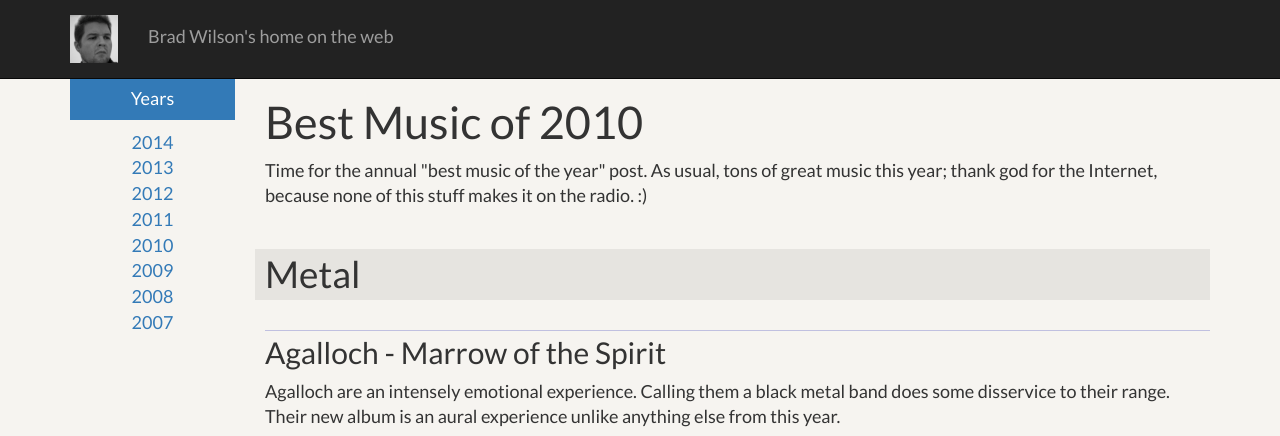
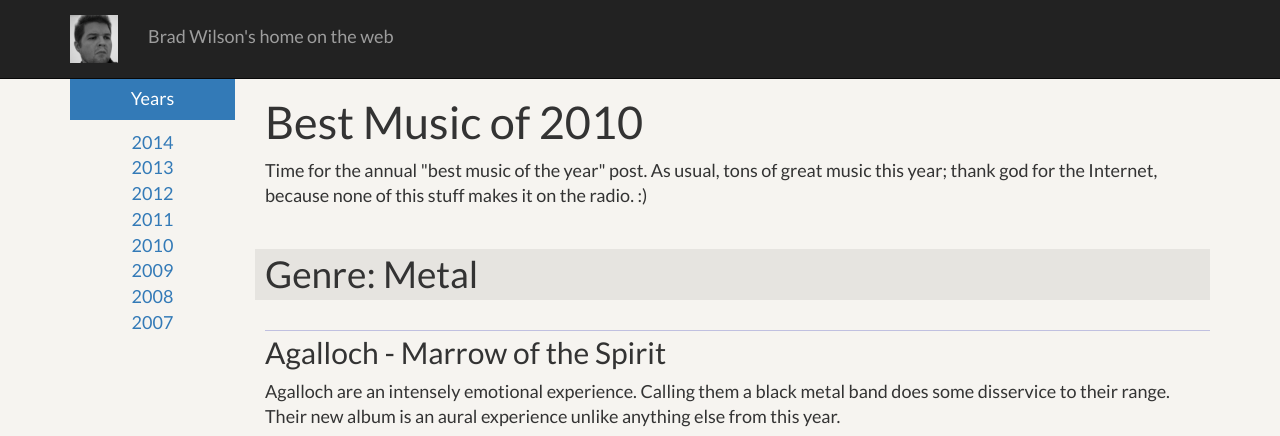
Before and after one commit to bradwilson/bradwilson.github.io, a Jekyll site: the page built from music/2010.html, in a window 1280 px wide and 900 px high, cut to the strip 0-436 px from the top of the window. Built offline with Jekyll 4.4.1, drawn with Linux system fonts in a browser that asks for light colours; nearby versions of some CDN libraries; some of the changed text lies outside the part shown.

Commit message:
Standardize on Genre title for music H2s

```diff
--- a/music/2009.html
+++ b/music/2009.html
@@ -11,13 +11,13 @@ title: 2009 &laquo; Music &laquo; Brad Wilson
   best are after the jump. Enjoy!
 </p>
 
-<h2>Alternative</h2>
+<h2>Genre: Alternative</h2>
 
 <h3>Alice in Chains –  Black Gives Way To Blue</h3>
 
 <p><iframe width="560" height="315" src="http://www.youtube.com/embed/SBcADQziQWY?rel=0" frameborder="0"></iframe></p>
 
-<h2>Metal / Rock</h2>
+<h2>Genre: Metal / Rock</h2>
 
 <h3>Baroness – Blue Record</h3>
 <p><iframe width="560" height="315" src="http://www.youtube.com/embed/8qii59-7JAM?rel=0" frameborder="0"></iframe></p>
@@ -58,7 +58,7 @@ title: 2009 &laquo; Music &laquo; Brad Wilson
 <h3>Shadows Fall – Retribution</h3>
 <p><iframe width="560" height="315" src="http://www.youtube.com/embed/Nbe3eQmp3mQ?rel=0" frameborder="0"></iframe></p>
 
-<h2>Progressive</h2>
+<h2>Genre: Progressive</h2>
 
 <h3>Katatonia – Night is the New Day</h3>
 <p><iframe width="560" height="315" src="http://www.youtube.com/embed/81f9WRTho0w?rel=0" frameborder="0"></iframe></p>
--- a/music/2010.html
+++ b/music/2010.html
@@ -11,7 +11,7 @@ title: 2010 &laquo; Music &laquo; Brad Wilson
   it on the radio. :)
 </p>
 
-<h2>Metal</h2>
+<h2>Genre: Metal</h2>
 
 <h3>Agalloch - Marrow of the Spirit</h3>
 
@@ -79,7 +79,7 @@ title: 2010 &laquo; Music &laquo; Brad Wilson
 
 <p><iframe width="560" height="315" src="http://www.youtube.com/embed/qdy2uk-GqFM?rel=0" frameborder="0"></iframe></p>
 
-<h2>Everything Else</h2>
+<h2>Genre: Everything Else</h2>
 
 <h3>Coheed and Cambria - Year of the Black Rainbow</h3>
 
```
